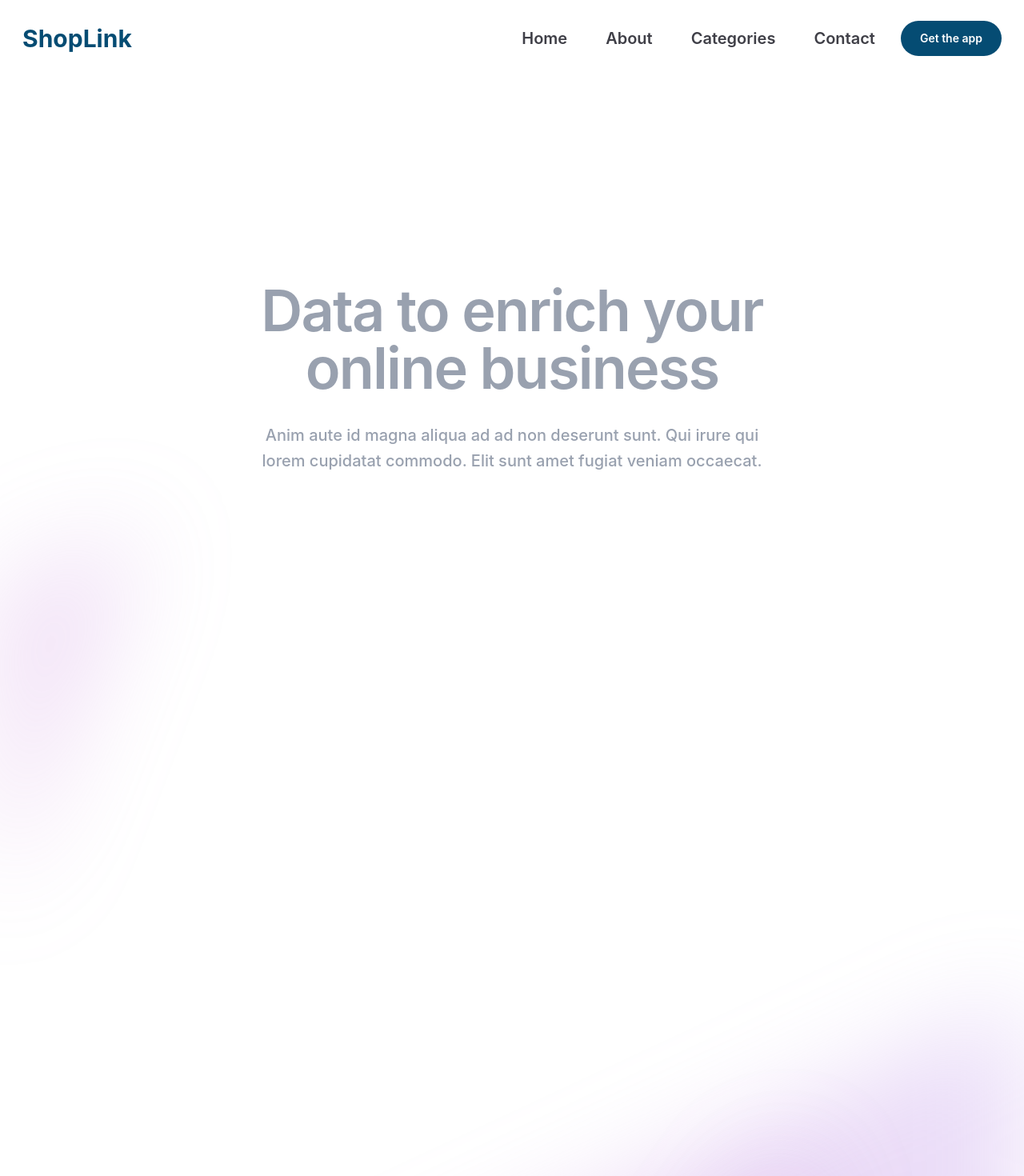
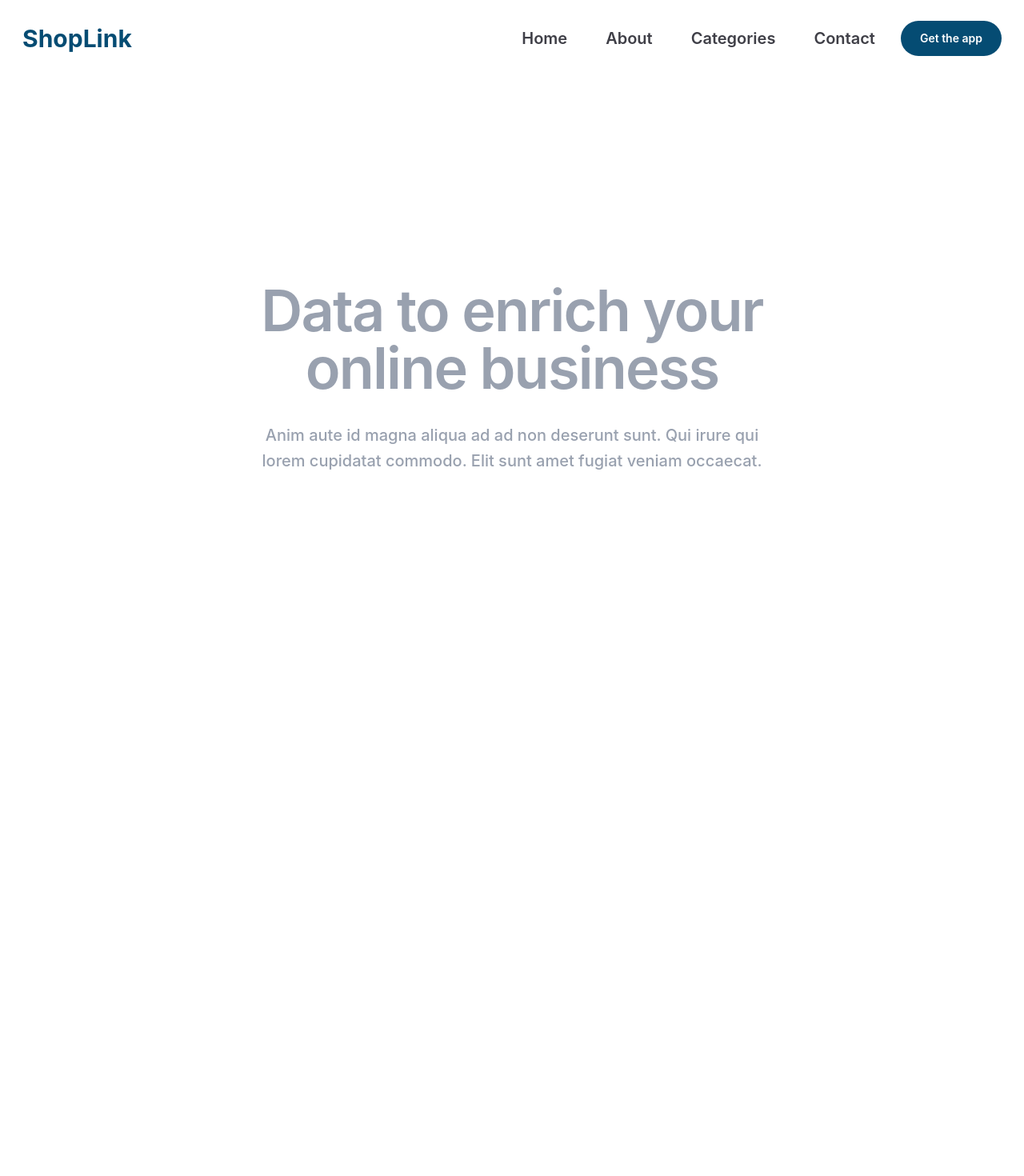
Before and after one commit to devJohnA/ShopLink, a React (Vite) app: page / in a window 1280 px wide. Shown: the top 1470 px of the page at 80% size. After the commit the page ends 816 px from the top, so only its background shows below. Built offline with nearby package versions, Linux system fonts and the light colour scheme.

Commit message:
Update Home.jsx

```diff
--- a/src/components/Home.jsx
+++ b/src/components/Home.jsx
@@ -6,8 +6,8 @@ const Home = () => {
       {/* Hero Section */}
       <div className="relative isolate px-6 pt-8 lg:px-8">
 
-        {/* Top Blob */}
-        <div
+
+        {/* <div
           aria-hidden="true"
           className="absolute inset-x-0 -top-40 -z-10 transform-gpu overflow-hidden blur-3xl sm:-top-80"
         >
@@ -18,7 +18,7 @@ const Home = () => {
             }}
             className="relative left-[calc(50%-11rem)] aspect-[1155/678] w-[144.5rem] -translate-x-1/2 rotate-[30deg] bg-gradient-to-tr from-[#ff80b5] to-[#9089fc] opacity-30 sm:left-[calc(50%-30rem)] sm:w-[288.75rem]"
           ></div>
-        </div>
+        </div> */}
 
         {/* Main Content */}
         <div className="mx-auto max-w-2xl py-32 sm:py-48 lg:py-56">
@@ -35,7 +35,7 @@ const Home = () => {
         </div>
 
         {/* Bottom Blob */}
-        <div
+        {/* <div
           aria-hidden="true"
           className="absolute inset-x-0 top-[calc(100%-8rem)] -z-10 transform-gpu overflow-hidden blur-3xl sm:top-[calc(100%-20rem)]"
         >
@@ -46,7 +46,7 @@ const Home = () => {
             }}
             className="relative left-[calc(50%+3rem)] aspect-[1155/678] w-[144.5rem] -translate-x-1/2 bg-gradient-to-tr from-[#ff80b5] to-[#9089fc] opacity-30 sm:left-[calc(50%+36rem)] sm:w-[288.75rem]"
           ></div>
-        </div>
+        </div>  */}
       </div>
     </div>
   );
```
